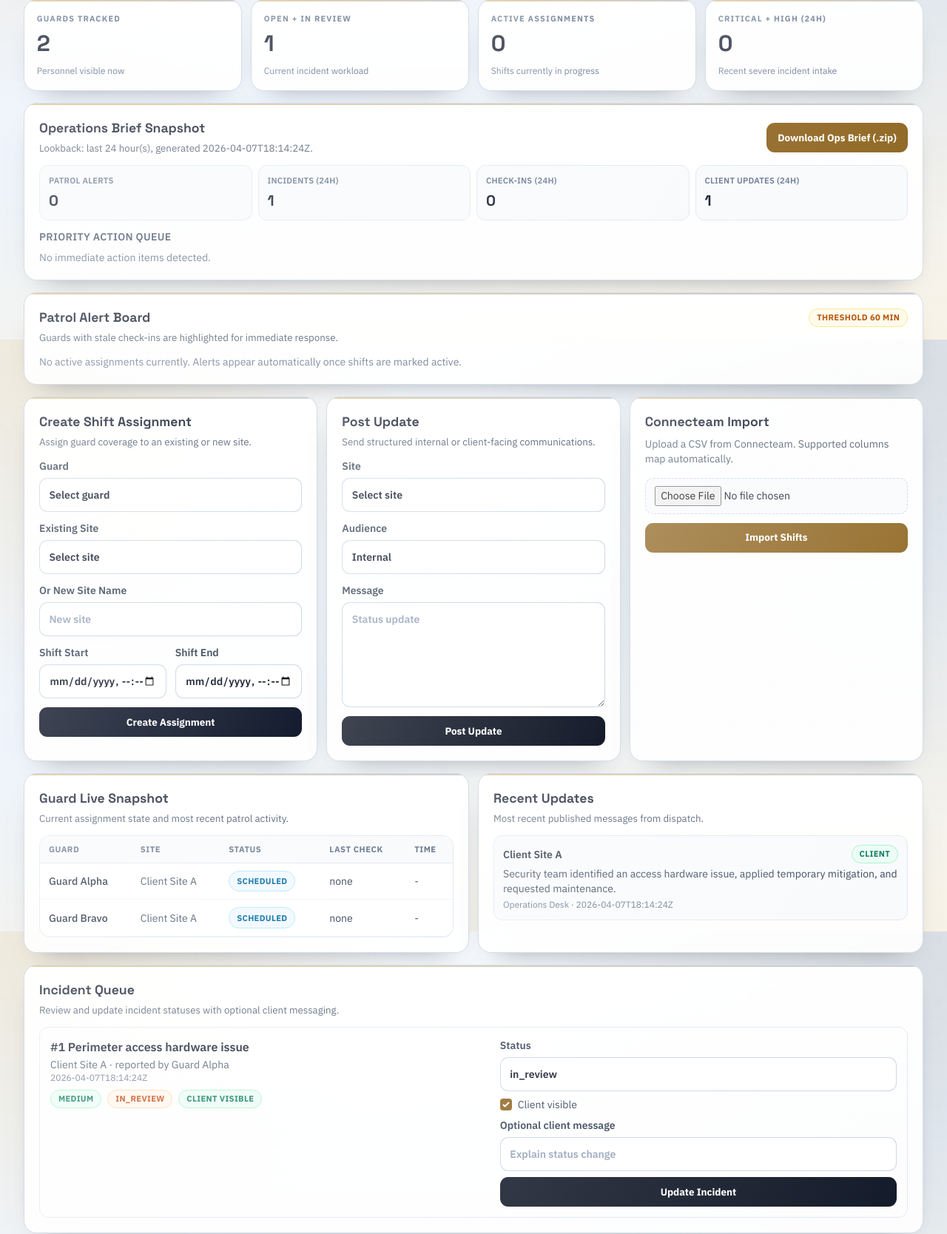
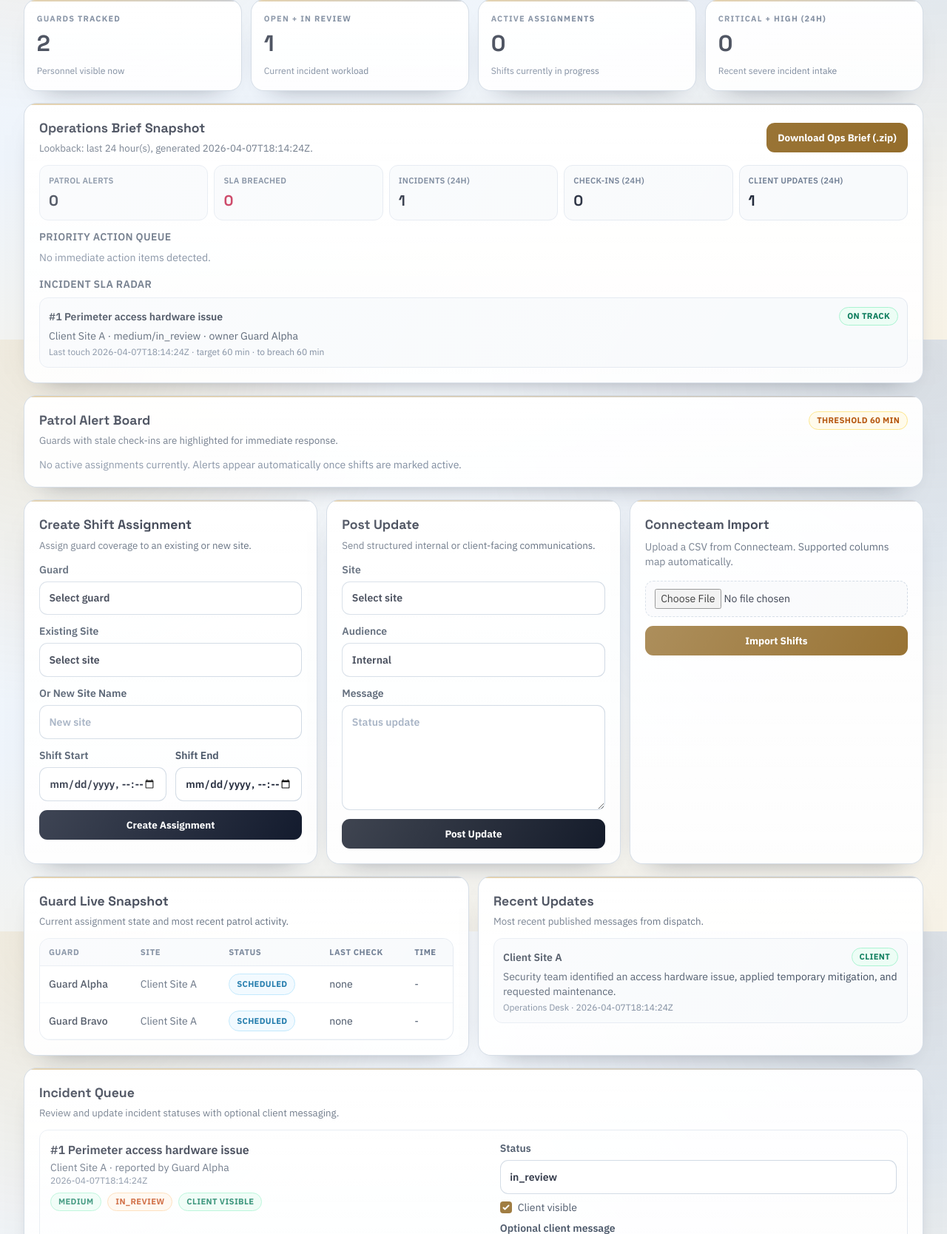
Before and after one commit to Trenn1x/secure-ops-portal-anon, a Flask app: page / in a window 1280 px wide. Shown: the part 341-2009 px from the top of the page at 74% size. Run offline with Flask 3, Linux system fonts and the light colour scheme; the visitor is signed in with stand-in values (Sample User, id 1); data comes from the database, SQL or seed files in the repository; data that the repository does not hold is empty; some libraries are stand-ins or nearby versions.

Commit message:
Add incident SLA radar to dispatcher operations brief

```diff
--- a/app.py
+++ b/app.py
@@ -27,6 +27,13 @@ ALLOWED_INCIDENT_SEVERITY = {"low", "medium", "high", "critical"}
 ALLOWED_CHECKIN_TYPES = {"IN", "PATROL", "OUT"}
 DEFAULT_CHECKIN_ALERT_MINUTES = 60
 DEFAULT_OPERATIONS_BRIEF_LOOKBACK_HOURS = 24
+INCIDENT_SLA_WARNING_WINDOW_MINUTES = 10
+INCIDENT_SLA_TARGET_MINUTES = {
+    "critical": 15,
+    "high": 30,
+    "medium": 60,
+    "low": 120,
+}
 
 
 def to_utc_iso(value: datetime) -> str:
@@ -74,6 +81,11 @@ def minutes_since(timestamp: str | None, reference_utc: datetime) -> int | None:
 
 def utc_now_iso() -> str:
     return to_utc_iso(datetime.now(timezone.utc))
+
+
+def incident_sla_target_minutes(severity: str | None) -> int:
+    key = (severity or "").strip().lower()
+    return INCIDENT_SLA_TARGET_MINUTES.get(key, INCIDENT_SLA_TARGET_MINUTES["medium"])
 
 
 def normalize_header(value: str) -> str:
@@ -575,7 +587,7 @@ def create_app(test_config: dict | None = None) -> Flask:
         patrol_alerts = build_patrol_alerts(alert_threshold_minutes, now_utc)
         open_patrol_alerts = [item for item in patrol_alerts if item["needs_follow_up"]]
 
-        incidents_watchlist = fetch_all(
+        incidents_open = fetch_all(
             """
             SELECT i.id,
                    i.title,
@@ -584,13 +596,19 @@ def create_app(test_config: dict | None = None) -> Flask:
                    i.client_visible,
                    i.created_at,
                    i.updated_at,
+                   incident_updates.last_update_at,
                    s.name AS site_name,
                    u.full_name AS guard_name
             FROM incidents i
             JOIN sites s ON s.id = i.site_id
             JOIN users u ON u.id = i.guard_user_id
+            LEFT JOIN (
+                SELECT incident_id, MAX(created_at) AS last_update_at
+                FROM updates
+                WHERE incident_id IS NOT NULL
+                GROUP BY incident_id
+            ) AS incident_updates ON incident_updates.incident_id = i.id
             WHERE i.status IN ('open', 'in_review')
-              AND i.severity IN ('high', 'critical')
             ORDER BY
                 CASE i.severity WHEN 'critical' THEN 2 WHEN 'high' THEN 1 ELSE 0 END DESC,
                 i.created_at ASC
@@ -676,12 +694,87 @@ def create_app(test_config: dict | None = None) -> Flask:
             else:
                 incident_severity_counts["other"] += 1
 
+        incident_sla_counts: dict[str, int] = {"breached": 0, "due_soon": 0, "on_track": 0}
+        incident_sla_radar: list[dict] = []
+        for incident in incidents_open:
+            severity_key = (incident["severity"] or "").lower()
+            sla_target_minutes = incident_sla_target_minutes(severity_key)
+            last_touch_at = (
+                incident["last_update_at"] or incident["updated_at"] or incident["created_at"]
+            )
+            minutes_since_last_touch = minutes_since(last_touch_at, now_utc) or 0
+            incident_age_minutes = minutes_since(incident["created_at"], now_utc) or 0
+            minutes_to_breach = sla_target_minutes - minutes_since_last_touch
+
+            if minutes_to_breach < 0:
+                sla_state = "breached"
+            elif minutes_to_breach <= INCIDENT_SLA_WARNING_WINDOW_MINUTES:
+                sla_state = "due_soon"
+            else:
+                sla_state = "on_track"
+            incident_sla_counts[sla_state] += 1
+
+            incident_sla_radar.append(
+                {
+                    "id": incident["id"],
+                    "title": incident["title"],
+                    "severity": severity_key or "unknown",
+                    "status": incident["status"],
+                    "client_visible": incident["client_visible"],
+                    "created_at": incident["created_at"],
+                    "updated_at": incident["updated_at"],
+                    "last_touch_at": last_touch_at,
+                    "site_name": incident["site_name"],
+                    "guard_name": incident["guard_name"],
+                    "sla_target_minutes": sla_target_minutes,
+                    "minutes_since_last_touch": minutes_since_last_touch,
+                    "minutes_to_breach": minutes_to_breach,
+                    "sla_state": sla_state,
+                    "incident_age_minutes": incident_age_minutes,
+                }
+            )
+
+        incident_sla_radar.sort(
+            key=lambda item: (
+                {"breached": 0, "due_soon": 1, "on_track": 2}.get(item["sla_state"], 9),
+                {"critical": 0, "high": 1, "medium": 2, "low": 3}.get(item["severity"], 9),
+                item["minutes_to_breach"],
+                -item["incident_age_minutes"],
+                item["site_name"],
+            )
+        )
+        incidents_watchlist = [
+            item for item in incident_sla_radar if item["severity"] in {"critical", "high"}
+        ]
+
         action_queue: list[dict] = []
-        for incident in incidents_watchlist:
-            age_minutes = minutes_since(incident["created_at"], now_utc) or 0
-            severity = (incident["severity"] or "").lower()
-            priority_rank = 1 if severity == "critical" else 2
-            priority = "P1" if priority_rank == 1 else "P2"
+        for incident in incident_sla_radar:
+            if incident["sla_state"] == "on_track" and incident["severity"] not in {
+                "critical",
+                "high",
+            }:
+                continue
+
+            if incident["sla_state"] == "breached":
+                priority_rank = 1
+                priority = "P1"
+            elif incident["severity"] == "critical" or incident["sla_state"] == "due_soon":
+                priority_rank = 2
+                priority = "P2"
+            else:
+                priority_rank = 3
+                priority = "P3"
+
+            if incident["minutes_to_breach"] < 0:
+                sla_message = f"SLA breached by {abs(incident['minutes_to_breach'])} min"
+                urgency_score = 5000 + abs(incident["minutes_to_breach"])
+            elif incident["minutes_to_breach"] == 0:
+                sla_message = "SLA due now"
+                urgency_score = 4000
+            else:
+                sla_message = f"{incident['minutes_to_breach']} min to SLA breach"
+                urgency_score = 1000 - incident["minutes_to_breach"]
+
             action_queue.append(
                 {
                     "priority_rank": priority_rank,
@@ -692,9 +785,9 @@ def create_app(test_config: dict | None = None) -> Flask:
                     "created_at": incident["created_at"],
                     "details": (
                         f"#{incident['id']} {incident['title']} "
-                        f"({incident['severity']}/{incident['status']}) open for {age_minutes} min"
+                        f"({incident['severity']}/{incident['status']}) age {incident['incident_age_minutes']} min, {sla_message}"
                     ),
-                    "sort_minutes": age_minutes,
+                    "sort_minutes": urgency_score,
                 }
             )
 
@@ -750,6 +843,8 @@ def create_app(test_config: dict | None = None) -> Flask:
                 "open_incidents": open_incident_count,
                 "active_assignments": active_assignment_count,
                 "patrol_alerts": len(open_patrol_alerts),
+                "incidents_sla_breached": incident_sla_counts["breached"],
+                "incidents_sla_due_soon": incident_sla_counts["due_soon"],
                 "incidents_recent": len(incidents_last_lookback),
                 "checkins_recent": checkins_recent_count,
                 "client_updates_recent": client_updates_recent_count,
@@ -758,7 +853,8 @@ def create_app(test_config: dict | None = None) -> Flask:
             },
             "action_queue": action_queue,
             "guard_activity": guard_activity_rows,
-            "incidents_watchlist": [dict(row) for row in incidents_watchlist],
+            "incidents_watchlist": incidents_watchlist,
+            "incident_sla_radar": incident_sla_radar,
             "patrol_alerts": patrol_alerts,
             "open_patrol_alerts": open_patrol_alerts,
         }
@@ -1209,6 +1305,8 @@ def create_app(test_config: dict | None = None) -> Flask:
             f"Open incidents (open/in_review): {summary['open_incidents']}\n"
             f"Active assignments: {summary['active_assignments']}\n"
             f"Patrol alerts needing follow-up: {summary['patrol_alerts']}\n"
+            f"SLA breached incidents: {summary['incidents_sla_breached']}\n"
+            f"SLA due-soon incidents: {summary['incidents_sla_due_soon']}\n"
             f"Incidents created in lookback: {summary['incidents_recent']}\n"
             f"Critical incidents in lookback: {summary['critical_incidents_recent']}\n"
             f"High incidents in lookback: {summary['high_incidents_recent']}\n"
@@ -1222,7 +1320,8 @@ def create_app(test_config: dict | None = None) -> Flask:
             "- summary.txt: headline metrics and lookback window\n"
             "- action_queue.csv: prioritized dispatcher actions\n"
             "- patrol_alerts.csv: active shift patrol staleness board\n"
-            "- incidents_watchlist.csv: high/critical open or in-review incidents\n"
+            "- incidents_watchlist.csv: high/critical open or in-review incident watchlist\n"
+            "- incident_sla_radar.csv: SLA state for all open/in-review incidents\n"
             "- guard_activity.csv: per-guard latest check-in and recent incident volume\n"
         )
 
@@ -1284,6 +1383,10 @@ def create_app(test_config: dict | None = None) -> Flask:
                 "client_visible",
                 "created_at_utc",
                 "updated_at_utc",
+                "sla_state",
+                "sla_target_minutes",
+                "minutes_since_last_touch",
+                "minutes_to_breach",
             ]
         )
         for incident in brief["incidents_watchlist"]:
@@ -1298,6 +1401,48 @@ def create_app(test_config: dict | None = None) -> Flask:
                     "yes" if incident["client_visible"] else "no",
                     incident["created_at"],
                     incident["updated_at"],
+                    incident["sla_state"],
+                    incident["sla_target_minutes"],
+                    incident["minutes_since_last_touch"],
+                    incident["minutes_to_breach"],
+                ]
+            )
+
+        incident_sla_csv = io.StringIO(newline="")
+        incident_sla_writer = csv.writer(incident_sla_csv)
+        incident_sla_writer.writerow(
+            [
+                "incident_id",
+                "title",
+                "site_name",
+                "guard_name",
+                "severity",
+                "status",
+                "client_visible",
+                "created_at_utc",
+                "last_touch_at_utc",
+                "sla_target_minutes",
+                "minutes_since_last_touch",
+                "minutes_to_breach",
+                "sla_state",
+            ]
+        )
+        for incident in brief["incident_sla_radar"]:
+            incident_sla_writer.writerow(
+                [
+                    incident["id"],
+                    incident["title"],
+                    incident["site_name"],
+                    incident["guard_name"],
+                    incident["severity"],
+                    incident["status"],
+                    "yes" if incident["client_visible"] else "no",
+                    incident["created_at"],
+                    incident["last_touch_at"],
+                    incident["sla_target_minutes"],
+                    incident["minutes_since_last_touch"],
+                    incident["minutes_to_breach"],
+                    incident["sla_state"],
                 ]
             )
 
@@ -1334,6 +1479,7 @@ def create_app(test_config: dict | None = None) -> Flask:
             archive.writestr("action_queue.csv", action_queue_csv.getvalue())
             archive.writestr("patrol_alerts.csv", patrol_alerts_csv.getvalue())
             archive.writestr("incidents_watchlist.csv", incidents_csv.getvalue())
+            archive.writestr("incident_sla_radar.csv", incident_sla_csv.getvalue())
             archive.writestr("guard_activity.csv", guard_activity_csv.getvalue())
 
         archive_buffer.seek(0)
--- a/templates/dashboard_dispatcher.html
+++ b/templates/dashboard_dispatcher.html
@@ -72,10 +72,14 @@
       <a href="{{ url_for('download_dispatcher_operations_brief') }}" class="btn-accent">Download Ops Brief (.zip)</a>
     </div>
 
-    <div class="mt-3 grid gap-2 sm:grid-cols-2 xl:grid-cols-4">
+    <div class="mt-3 grid gap-2 sm:grid-cols-2 xl:grid-cols-5">
       <div class="rounded-xl border border-slate-200 bg-slate-50/90 p-3">
         <p class="text-[0.7rem] font-semibold uppercase tracking-wide text-slate-500">Patrol Alerts</p>
         <p class="mt-1 font-display text-xl font-bold text-ops-ink">{{ ops_brief.summary.patrol_alerts }}</p>
+      </div>
+      <div class="rounded-xl border border-slate-200 bg-slate-50/90 p-3">
+        <p class="text-[0.7rem] font-semibold uppercase tracking-wide text-slate-500">SLA Breached</p>
+        <p class="mt-1 font-display text-xl font-bold text-rose-700">{{ ops_brief.summary.incidents_sla_breached }}</p>
       </div>
       <div class="rounded-xl border border-slate-200 bg-slate-50/90 p-3">
         <p class="text-[0.7rem] font-semibold uppercase tracking-wide text-slate-500">Incidents ({{ ops_brief.lookback_hours }}h)</p>
@@ -98,7 +102,7 @@
         <div class="rounded-xl border border-slate-200 bg-slate-50/90 p-3">
           <div class="flex flex-wrap items-center justify-between gap-2">
             <div class="flex flex-wrap items-center gap-2">
-              <span class="status-pill {% if item.priority == 'P1' %}border-rose-200 bg-rose-50 text-rose-700{% else %}border-amber-200 bg-amber-50 text-amber-700{% endif %}">{{ item.priority }}</span>
+              <span class="status-pill {% if item.priority == 'P1' %}border-rose-200 bg-rose-50 text-rose-700{% elif item.priority == 'P2' %}border-amber-200 bg-amber-50 text-amber-700{% else %}border-sky-200 bg-sky-50 text-sky-700{% endif %}">{{ item.priority }}</span>
               <span class="text-sm font-semibold text-slate-800">{{ item.category }} · {{ item.site_name }}</span>
             </div>
             <p class="text-xs text-slate-500">{{ item.created_at }}</p>
@@ -108,6 +112,30 @@
         </div>
         {% else %}
         <p class="text-sm text-slate-500">No immediate action items detected.</p>
+        {% endfor %}
+      </div>
+    </div>
+
+    <div class="mt-4">
+      <h3 class="text-sm font-semibold uppercase tracking-wide text-slate-600">Incident SLA Radar</h3>
+      <div class="mt-2 space-y-2">
+        {% for incident in ops_brief.incident_sla_radar[:6] %}
+        <div class="rounded-xl border border-slate-200 bg-slate-50/90 p-3">
+          <div class="flex flex-wrap items-center justify-between gap-2">
+            <p class="text-sm font-semibold text-slate-800">#{{ incident.id }} {{ incident.title }}</p>
+            {% if incident.sla_state == 'breached' %}
+              <span class="status-pill border-rose-200 bg-rose-50 text-rose-700">breached</span>
+            {% elif incident.sla_state == 'due_soon' %}
+              <span class="status-pill border-amber-200 bg-amber-50 text-amber-700">due soon</span>
+            {% else %}
+              <span class="status-pill border-emerald-200 bg-emerald-50 text-emerald-700">on track</span>
+            {% endif %}
+          </div>
+          <p class="mt-1 text-sm text-slate-700">{{ incident.site_name }} · {{ incident.severity }}/{{ incident.status }} · owner {{ incident.guard_name }}</p>
+          <p class="mt-1 text-xs text-slate-500">Last touch {{ incident.last_touch_at }} · target {{ incident.sla_target_minutes }} min · to breach {{ incident.minutes_to_breach }} min</p>
+        </div>
+        {% else %}
+        <p class="text-sm text-slate-500">No open incidents currently tracked for SLA.</p>
         {% endfor %}
       </div>
     </div>
```
Also changed, not shown: tests/test_app.py (+6 -1 lines), README.md.
